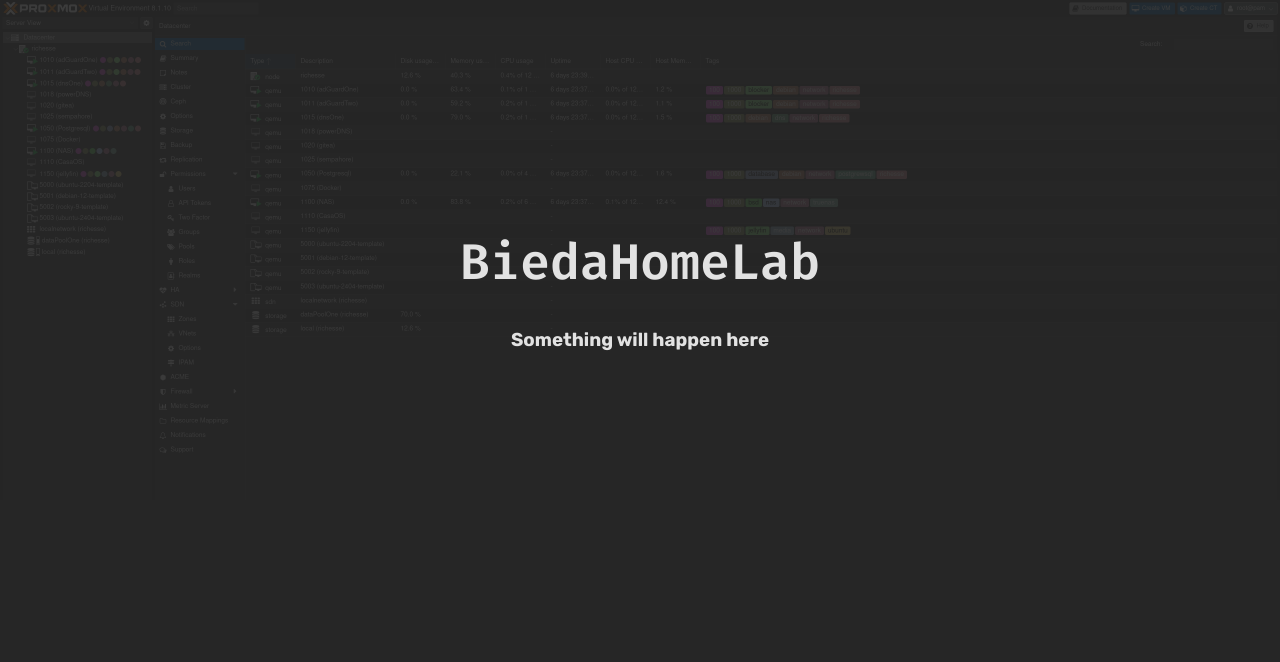
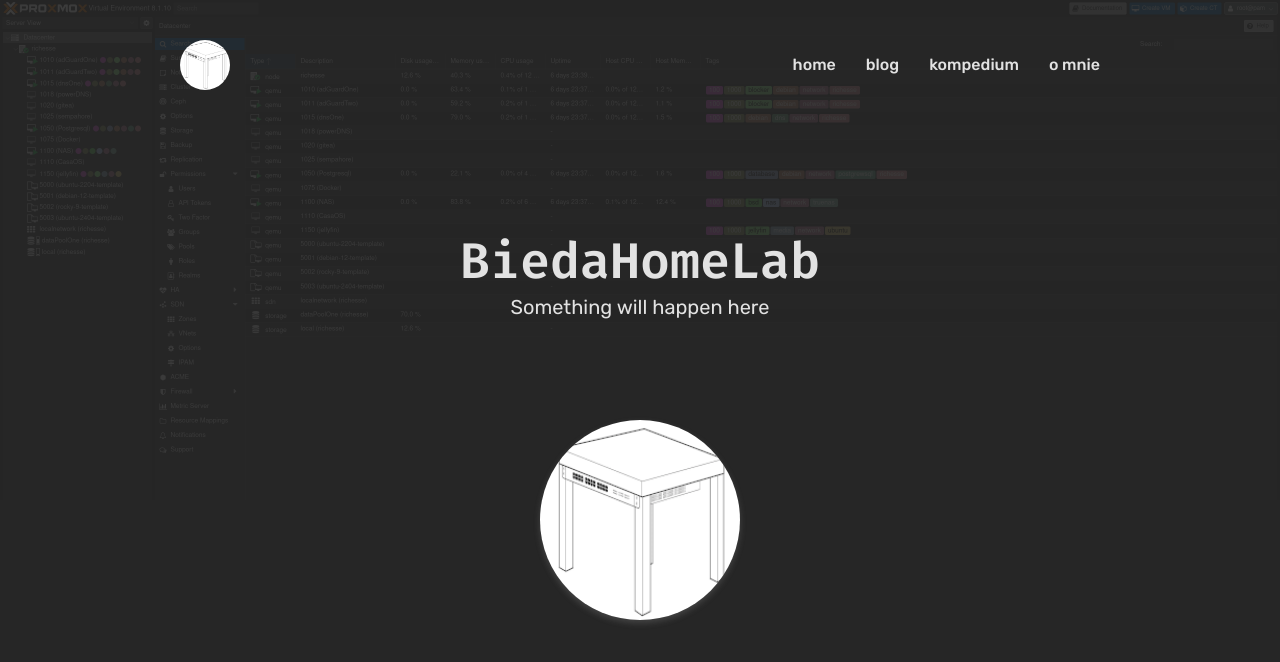
Before and after one commit to ubikOne/BiedaHomeLab, a Jekyll site: the page built from index.html, in a window 1280 px wide. Shown: the top 662 px of the page. Built offline with Jekyll 4.4.1, drawn with Linux system fonts in a browser that asks for light colours.

Commit message:
second update

```diff
--- a/_config.yml
+++ b/_config.yml
@@ -19,15 +19,16 @@
 # in the templates via {{ site.myvariable }}.
 
 title: BiedaHomeLab
-email: your-email@example.com
+email: b.blazejewski@gmail.com
 description: >- # this means to ignore newlines until "baseurl:"
   BiedaHomeLab
 baseurl: "/" # the subpath of your site, e.g. /blog
-url: "" # the base hostname & protocol for your site, e.g. http://example.com
+url: "/" # the base hostname & protocol for your site, e.g. http://example.com
 # twitter_username: jekyllrb
 # github_username:  jekyll
 
 # Build settings
+permalink: pretty
 theme: minima
 plugins:
   - jekyll-feed
--- /dev/null
+++ b/_includes/nav.html
@@ -0,0 +1,10 @@
+<nav class="nav-wrap">
+  <a href="{{ site.baseurl }}/" class="nav-logo">
+  </a>
+  <ul class="navigation">
+    <li><a href="{{ site.baseurl }}/">home</a></li>
+    <li><a href="{{ site.baseurl }}/blog">blog</a></li>
+    <li><a href="{{ site.baseurl }}/kompedium">kompedium</a></li>
+    <li><a href="{{ site.baseurl }}/omnie">o mnie</a></li>
+  </ul>
+</nav>
--- a/_sass/base/dir-base.sass
+++ b/_sass/base/dir-base.sass
@@ -1,4 +1,4 @@
 @import 'style'
+@import 'normalize'
 @import 'reset'
-@import 'normalize'
 @import 'main'
--- a/_sass/base/normalize.sass
+++ b/_sass/base/normalize.sass
@@ -33,6 +33,8 @@ pre
   font-size: 1em
 a
   background-color: transparent
+  color: $light
+  text-decoration: none
   -webkit-text-decoration-skip: objects
 a:active,
 a:hover
--- a/_sass/layouts/index.sass
+++ b/_sass/layouts/index.sass
@@ -29,6 +29,23 @@ header.header-main
       font-weight: 600
       line-height: 1.2em
       padding: 0 20px 5px 20px
-    h2
+    h3
       font-size: 1.25em
       font-weight: 400
+  div.home-avatar
+    position: absolute
+    z-index: 3
+    bottom: 0
+    left: 0
+    right: 0
+    margin: auto
+    margin-bottom: -120px
+    height: 200px
+    width: 200px
+    border-radius: 100%
+    box-shadow: 0px 3px 6px 0px #a3a3a340
+    background:
+      image: url('../img/lackrack.png')
+      size: cover
+      position: center center
+      repeat: no-repeat
--- a/_sass/modules/dir-modules.sass
+++ b/_sass/modules/dir-modules.sass
@@ -0,0 +1 @@
+@import 'nav'
--- /dev/null
+++ b/_sass/modules/nav.sass
@@ -0,0 +1,40 @@
+nav.nav-wrap
+  transition: all 0.3s ease-in
+  position: absolute
+  top: 0
+  left: 0
+  right: 0
+  z-index: 900
+  max-width: 1000px
+  display: flex
+  justify-content: space-between
+  margin: auto
+  padding: 40px
+  @media screen and (max-width: 600px)
+    padding: 35px 20p
+  a.nav-logo
+    height: 50px
+    width: 50px
+    border-radius: 1000%
+    background:
+      image: url('../img/lackrack.png')
+      size: cover
+      position: center center
+      repeat: no-repeat
+  ul.navigation
+    display: flex
+    flex-direction: row
+    justify-content: center
+    align-items: center
+    @media screen and (max-width: 600px)
+      display: none
+    li
+      display: block
+      padding-right: 30px
+      a
+        transition: all .015s ease-in
+        font-size: 1em
+      a:hover
+        color: darken($light, 25%)
+    li:last-of-type
+      padding-right: 0
--- a/index.html
+++ b/index.html
@@ -4,9 +4,10 @@ layout: default
 
 <header class="header-main" style="background-image: url('{{ site.baseurl }}/assets/img/headerpic.png');">
   <div class="overlay"></div>
+  {% include nav.html %}
   <div class="home-title">
     <h1>{{ site.title }}</h1>
     <h3>Something will happen here</h3>
   </div>
-  <a href="#blurd" class="home-avatar"></a>
+  <div class="home-avatar"></div>
 </header>
```
Also changed, not shown: .gitlab-ci.yml (added).
